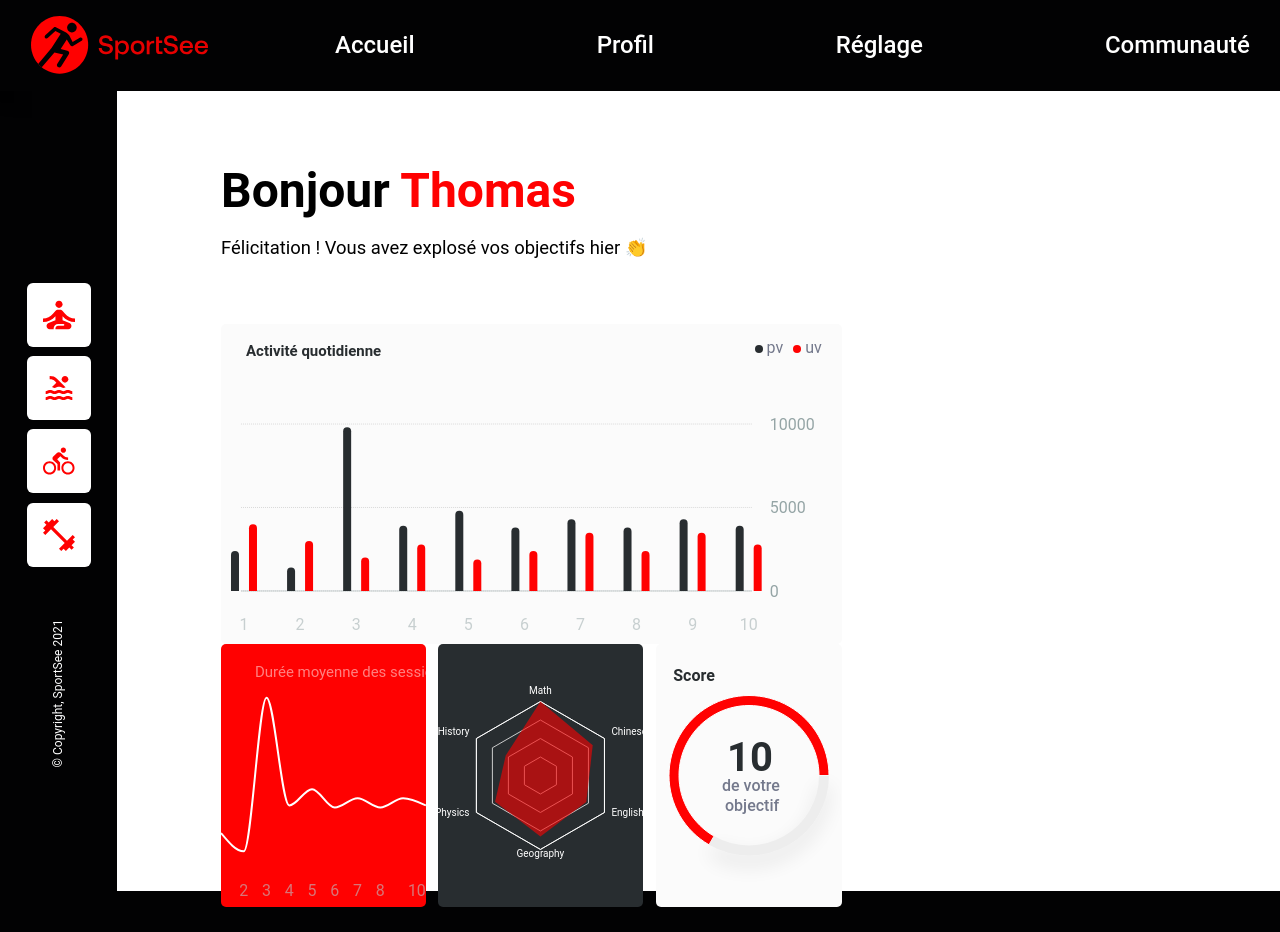
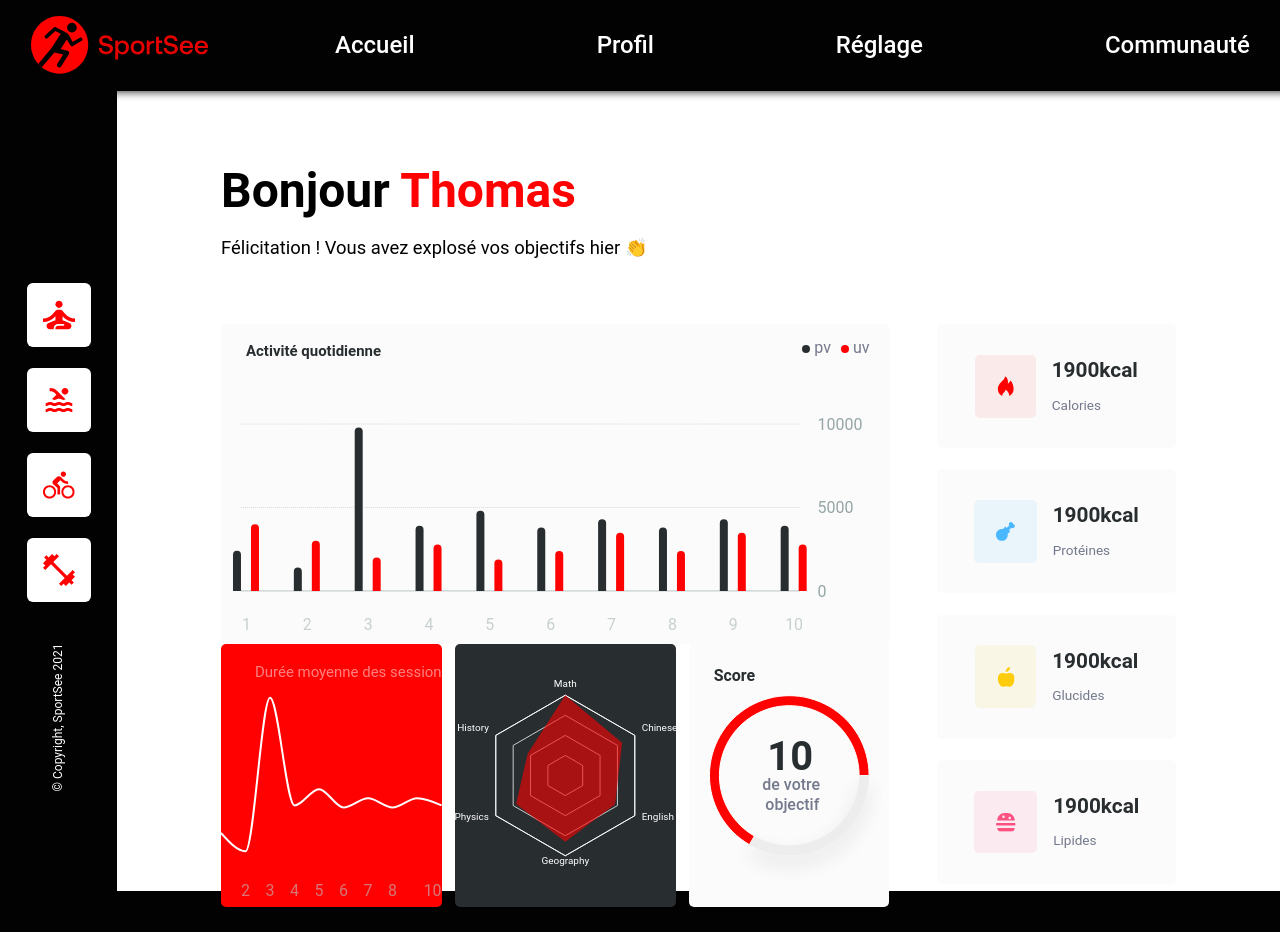
Before and after one commit to Gautier-DC/GautierDeConinck_12_17112021-, a React (Create React App) app: page / in a window 1280 px wide. Built offline with nearby package versions, Linux system fonts and the light colour scheme.

Commit message:
Added: right dashboard, few adjustments need to be done

```diff
--- a/public/index.html
+++ b/public/index.html
@@ -1,13 +1,13 @@
 <!DOCTYPE html>
-<html lang="en">
+<html lang="fr">
   <head>
     <meta charset="utf-8" />
-    <link rel="icon" href="%PUBLIC_URL%/favicon.ico" />
+    <link rel="icon" href="%PUBLIC_URL%/favicon.svg" />
     <meta name="viewport" content="width=device-width, initial-scale=1" />
     <meta name="theme-color" content="#000000" />
     <meta
       name="description"
-      content="Web site created using create-react-app"
+      content="SportSee - Suivez votre progression au quotidien"
     />
     <link rel="apple-touch-icon" href="%PUBLIC_URL%/logo192.png" />
     <!--
@@ -24,7 +24,7 @@
       work correctly both with client-side routing and a non-root public URL.
       Learn how to configure a non-root public URL by running `npm run build`.
     -->
-    <title>React App</title>
+    <title>SportSee</title>
   </head>
   <body>
     <noscript>You need to enable JavaScript to run this app.</noscript>
--- a/src/Components/Aside/index.jsx
+++ b/src/Components/Aside/index.jsx
@@ -6,16 +6,14 @@ import {ReactComponent as DumbbellIcon} from'../../assets/icons/dumbbell.svg'
 
 
 const VerticalNav = styled.aside`
-    height: 100%;
     padding: 0 27px;
     height: calc(100vh - 91px);
-    float: left;
     max-width: 117px;
     position: relative;
 `
 
 const IconsWrapper = styled.div`
-    height: 40%;
+    height: 45%;
     display: flex;
     flex-direction: column;
     justify-content: space-between;
@@ -43,7 +41,7 @@ const Copyright = styled.p`
     transform: rotate(-90deg);
     white-space: nowrap;
     position: absolute;
-    bottom: 6em;
+    bottom: 4em;
     right: 0;
     left: 0;
 `
--- a/src/Components/DailyActivity/index.jsx
+++ b/src/Components/DailyActivity/index.jsx
@@ -20,7 +20,7 @@ const RpCtr = styled(ResponsiveContainer)`
   background-color: ${colors.bglight};
   border-radius: 5px;
   max-width: 835px;
-  height: 320px;
+  height: 50%;
 `;
 
 const GreyLegend = styled.span`
--- a/src/Components/Header/index.jsx
+++ b/src/Components/Header/index.jsx
@@ -7,12 +7,13 @@ const HeaderContainer = styled.header`
     max-height: 91px;
     max-width: 1440px;
     margin: auto;
-    box-shadow: 0 4px 8px 0 rgba(0, 0, 0, 0.2), 0 6px 20px 0 rgba(0, 0, 0, 0.19);
+
     display: flex;
     flex-direction: row;
     justify-content: space-between;
     align-items: center;
     flex-wrap: nowrap;
+    z-index: 99;
 `
 
 const HeaderLogo = styled(Link)`
--- a/src/Components/LeftDashboard/index.jsx
+++ b/src/Components/LeftDashboard/index.jsx
@@ -10,12 +10,9 @@ const LeftContainer = styled.div`
     flex-direction: column;
     justify-content: space-between;
     align-items: center;
-    flex-basis: 100%;
     max-width: 835px;
     height: 70vh;
-    @media (min-width: 1200px) {
-        flex-basis: 65%;
-    }
+    flex-basis: 70%;
 `
 
 const UnderDshbrd = styled.div`
@@ -23,8 +20,8 @@ const UnderDshbrd = styled.div`
     display: flex;
     flex-direction: row;
     justify-content: space-between;
-    align-items: center;
-    flex-basis: 100%;
+    align-items: flex-end;
+    height: 50%;
 `
 
 function LeftDashboard(){
--- /dev/null
+++ b/src/Components/NutritionComponent/index.jsx
@@ -0,0 +1,55 @@
+import React from "react";
+import styled from 'styled-components';
+import colors from '../../utils/style/colors';
+
+
+const NutritionCtr = styled.article`
+    background-color: ${colors.bglight};
+    padding: 2em;
+    border-radius: 5px;
+    display: flex;
+    flex-direction: row;
+    justify-content: center;
+    align-items: center;
+    width: 100%;
+    max-height: 124px;
+`
+
+const Icon = styled.img`
+    padding: 1.35em;
+    border-radius: 5px;
+    margin-right: 1em;
+`
+
+const InfoCtr = styled.div`
+    display: flex;
+    flex-direction: column;
+    justify-content: space-between;
+    align-items: flex-start;
+    height: 90%;
+`
+
+const NutritionData = styled.h2`
+    font-size: 1.3em;
+    font-weight: 700;
+    color: ${colors.tertiary};
+    margin: 0;
+`
+
+const NutritionLabel = styled.p`
+    font-size: 0.85em;
+    color: ${colors.lighttxt};
+    margin: 0;
+`
+
+export default function NutritionComponent({icon, bgColor, data, label}){
+    return(
+        <NutritionCtr>
+            <Icon src={icon} style={{backgroundColor: bgColor}}/>
+            <InfoCtr>
+                <NutritionData>{data}</NutritionData>
+                <NutritionLabel>{label}</NutritionLabel>
+            </InfoCtr>
+        </NutritionCtr>
+    )
+}
--- a/src/Components/RightDashboard/index.jsx
+++ b/src/Components/RightDashboard/index.jsx
@@ -1,11 +1,30 @@
+import React from "react";
 import styled from 'styled-components';
-//import colors from '../utils/style/colors';
+import colors from '../../utils/style/colors';
+import NutritionComponent from "../NutritionComponent";
+import energy from '../../assets/icons/energy.svg'
+import chicken from '../../assets/icons/chicken.svg'
+import apple from '../../assets/icons/apple.svg'
+import cheeseburger from '../../assets/icons/cheeseburger.svg'
+
+const RightContainer = styled.div`
+    display: flex;
+    flex-direction: column;
+    justify-content: space-between;
+    align-items: center;
+    flex-basis: 25%;
+    max-width: 258px;
+    height: 70vh;
+`
 
 function RightDashboard(){
     return(
-        <div>
-
-        </div>
+        <RightContainer>
+            <NutritionComponent icon={energy} bgColor="#fbeaea" data="1900kcal" label="Calories"/>
+            <NutritionComponent icon={chicken} bgColor="#e9f4fb" data="1900kcal" label="Protéines"/>
+            <NutritionComponent icon={apple} bgColor="#faf6e5" data="1900kcal" label="Glucides"/>
+            <NutritionComponent icon={cheeseburger} bgColor="#fbeaef" data="1900kcal" label="Lipides"/>
+        </RightContainer>
     )
 }
 
--- a/src/index.jsx
+++ b/src/index.jsx
@@ -23,8 +23,11 @@ const GlobalStyle = createGlobalStyle`
     main {
       max-width: 1440px;
       width: 100%;
-      height: 100%;
+      height: 100vh;
       margin: auto;
+      display: flex;
+      flex-direction: row;
+      justify-content: space-between;
     }
 
     code {
--- a/src/pages/Home.jsx
+++ b/src/pages/Home.jsx
@@ -3,20 +3,17 @@ import styled from 'styled-components';
 import Aside from '../Components/Aside';
 import colors from '../utils/style/colors';
 import LeftDashboard from '../Components/LeftDashboard';
-//import RightDashboard from '../Components/RightDashboard';
+import RightDashboard from '../Components/RightDashboard';
 
 const MainContent = styled.section`
     background-color: rgb(255, 255, 255);
+    box-shadow: inset 0px 11px 8px -10px rgba(0, 0, 0, 0.8);
     display: flex;
     flex-direction: column;
     justify-content: flex-start;
     flex-grow: 1;
     height: 100vh;
     padding: 4.5em 6.5em;
-
-    p {
-        font-size: 1.15em;
-    }
 `
 
 const HelloUser = styled.h1`
@@ -26,6 +23,9 @@ const HelloUser = styled.h1`
     span{
         color: ${colors.primary};
     }
+`
+const Baseline = styled.p`
+    font-size: 1.15em;
 `
 
 const DashboardCtnr = styled.div`
@@ -43,10 +43,10 @@ function Home(){
             <Aside />
             <MainContent>
                 <HelloUser>Bonjour <span>Thomas</span></HelloUser>
-                <p>Félicitation ! Vous avez explosé vos objectifs hier 👏</p>
+                <Baseline>Félicitation ! Vous avez explosé vos objectifs hier 👏</Baseline>
                 <DashboardCtnr>
                     <LeftDashboard/>
-
+                    <RightDashboard/>
                 </DashboardCtnr>
             </MainContent>
         </main>
```
Also changed, not shown: public/manifest.json.
